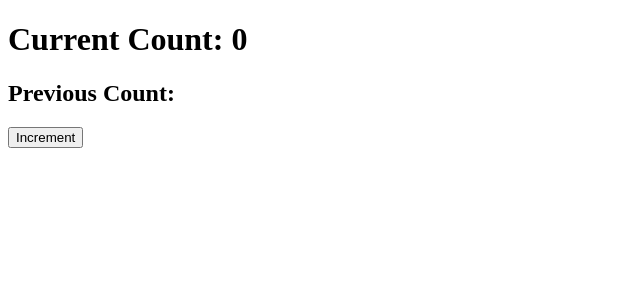
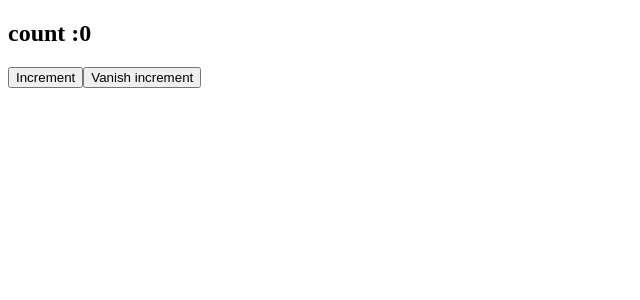
Before and after one commit to saurav-95-dev/React-Redux-CRUD, a React (Vite) app: page / in a window 1280 px wide. Shown: the top 300 px of the page, without its empty margins (0-640 px from the left). Built offline with nearby package versions, Linux system fonts and the light colour scheme.

Commit message:
DOM element access through useRef

```diff
--- a/src/App.jsx
+++ b/src/App.jsx
@@ -1,22 +1,31 @@
-import { useRef, useEffect, useState } from "react";
+import React, { useRef, useState } from "react";
 
 export default function App() {
+
+  const btn = useRef();
   const [count, setCount] = useState(0);
-  const prevCountRef = useRef();
 
-  useEffect(() => {
+  function handleClick() {
 
-    prevCountRef.current = count;
-    console.log("Use Effect ran and has set prevCountRef value .. " , count)
-  }, [count]);
+    setCount((prev) => {
+      return prev + 1;
+    })
+  }
+
+  if (btn.current) {
+    btn.current.style.backgroundColor = "red";
+
+  }
+
+
+
 
   return (
     <>
-      {console.log("App is re-rendering and printing prevCountRef and current count")}
-      <h1>Current Count: {count}</h1>
-      <h2>Previous Count: {prevCountRef.current}</h2>
+      <h2>count :{ count} </h2>
+      <button onClick={handleClick}  ref={ btn}>Increment</button>
+      <button onClick ={()=>{btn.current.style.display = "none"}}>Vanish increment</button>
 
-      <button onClick={() => setCount(count + 1)}>Increment</button>
     </>
-  );
+  )
 }
```
